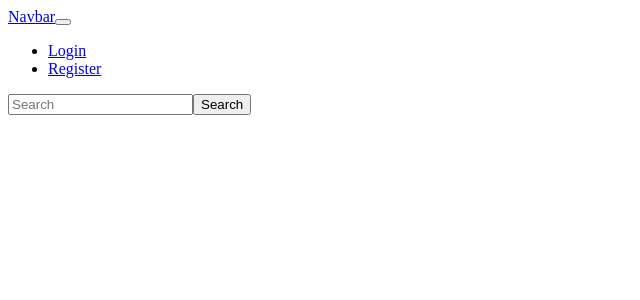
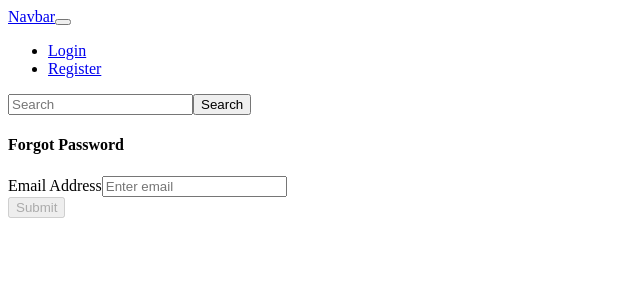
Before and after one commit to Mynameisvishal/GraphQL, a React (Create React App) app in the folder client/: page /password/forgot in a window 1280 px wide. Shown: the top 300 px of the page, without its empty margins (0-640 px from the left). Built offline with nearby package versions, Linux system fonts and the light colour scheme; no server answers.

Commit message:
update password forgot page

```diff
--- a/client/src/App.js
+++ b/client/src/App.js
@@ -9,6 +9,7 @@
 import Home from './pages/Home';
 import Register from './pages/auth/Register';
 import PasswordUpdate from './pages/auth/PasswordUpdate';
+import PasswordForgot from './pages/auth/PasswordForgot';
 import Profile from './pages/auth/Profile';
 import Login from './pages/auth/Login';
 import CompleteRegistration from './pages/auth/CompleteRegistration';
@@ -40,6 +41,7 @@
                 <Route exact path="/register" component={Register} />
                 <Route exact path="/login" component={Login} />
                 <Route exact path="/complete-registration" component={CompleteRegistration} />
+                <Route exact path="/password/forgot" component={PasswordForgot} />
                 <PrivateRoute exact path="/password/update" component={PasswordUpdate} />
                 <PrivateRoute exact path="/profile" component={Profile} />
                 <PrivateRoute exact path="/post/create" component={Post} />
--- a/client/src/pages/auth/Login.js
+++ b/client/src/pages/auth/Login.js
@@ -81,6 +81,7 @@
                 handleSubmit={handleSubmit}
                 showPasswordInput="true"
             />
+            <Link className="text-danger float-right" to="/password/forgot">Forgot password</Link>
         </div>
     );
 };
--- a/client/src/pages/auth/PasswordForgot.js
+++ b/client/src/pages/auth/PasswordForgot.js
@@ -1,7 +1,41 @@
-import React from 'react';
+import React, { useState } from 'react';
+import { auth } from '../../firebase';
+import { toast } from 'react-toastify';
+import AuthForm from '../../components/forms/AuthForm';
 
 const PasswordForgot = () => {
-    return <h4>Forgot Password</h4>;
+    const [email, setEmail] = useState('');
+    const [loading, setLoading] = useState(false);
+
+    const handleSubmit = async (e) => {
+        e.preventDefault();
+        setLoading(true);
+
+        const config = {
+            url: process.env.REACT_APP_PASSWORD_FORGOT_REDIRECT,
+            handleCodeInApp: true
+        };
+
+        await auth
+            .sendPasswordResetEmail(email, config)
+            .then(() => {
+                setEmail('');
+                setLoading(false);
+                toast.success(`Email is sent to ${email}. Click on the link to reset your password`);
+            })
+            .catch((error) => {
+                setLoading(false);
+                console.log('error on password forgot email', error);
+            });
+    };
+
+    return (
+        <div className="contianer p-5">
+            {loading ? <h4 className="text-Warning">Loading...</h4> : <h4>Forgot Password </h4>}
+
+            <AuthForm email={email} setEmail={setEmail} loading={loading} handleSubmit={handleSubmit} />
+        </div>
+    );
 };
 
 export default PasswordForgot;
```
Also changed, not shown: 1 other file (tests, documents, lock files or other folders).
